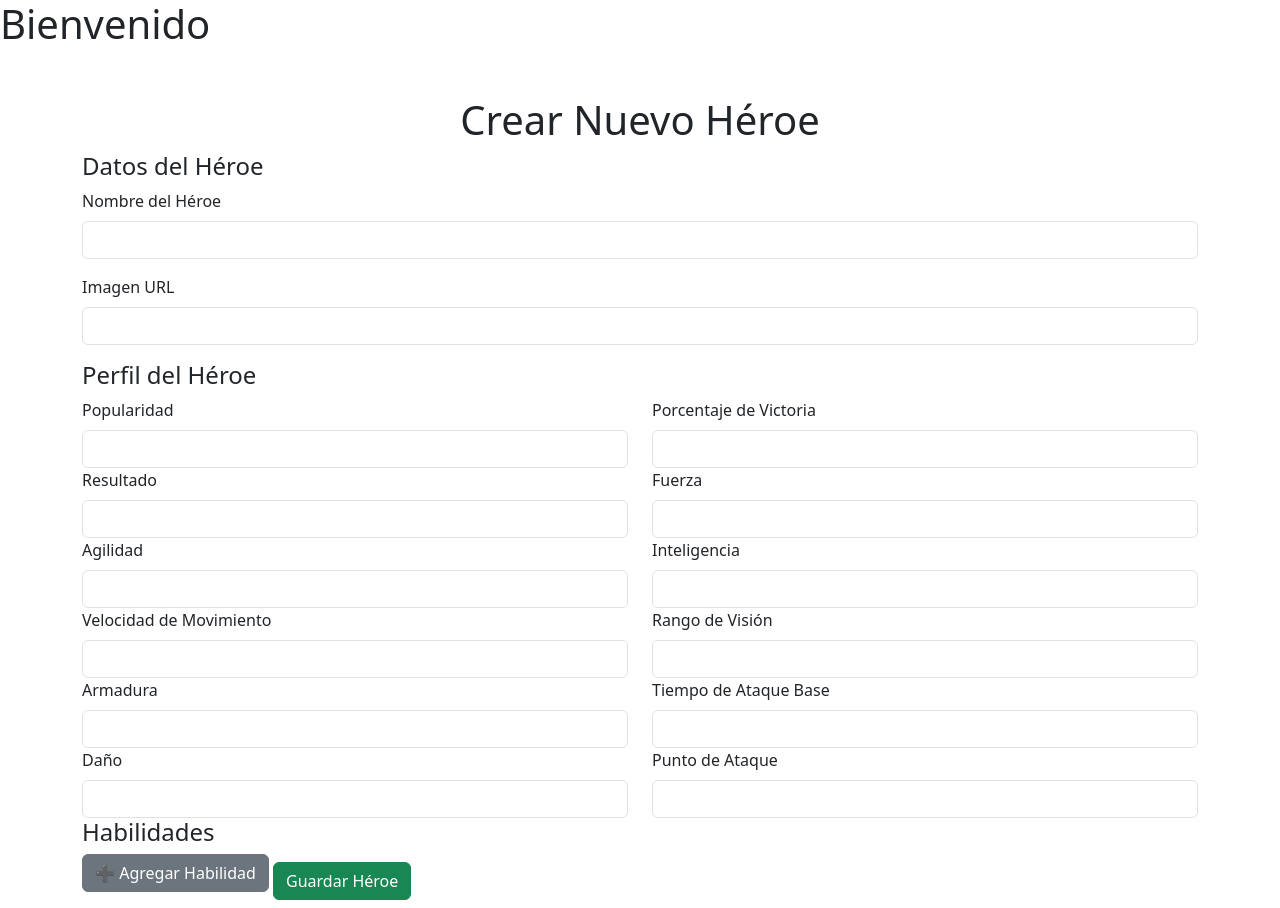
After one commit to Cristian-Calderon/webscraping, a PHP site: template public/templates/crear_heroes.html.twig in a window 1280 px wide. The commit adds this page. Run offline with PHP 8.4, Linux system fonts and the light colour scheme; the template is opened without the code that fills it, so the values that code supplies are empty; some libraries are stand-ins or nearby versions.

Commit message:
Agregar nuevo heroe

```diff
--- a/public/index.php
+++ b/public/index.php
@@ -32,7 +32,8 @@ $routes = [
     'heroes' => 'heroes.html.twig',
     'detalle_heroe' => 'detalle_heroe.html.twig',
     'objetos' => 'objetos.html.twig',
-    'detalle_objeto' => 'detalle_objeto.html.twig'
+    'detalle_objeto' => 'detalle_objeto.html.twig',
+    'crear_heroe' => 'crear_heroes.html.twig'  // ✅ Nueva ruta añadida
 ];
 
 // 🔹 Si la ruta es "detalle_heroe", obtener información desde la API
@@ -87,7 +88,7 @@ if ($request_uri === 'detalle_objeto') {
 }
 
 // 🔹 Validación de autenticación para rutas protegidas
-if (in_array($request_uri, ['dashboard', 'admin', 'heroes'])) {
+if (in_array($request_uri, ['dashboard', 'admin', 'heroes', 'crear_heroe'])) {
     $token = $_COOKIE['auth_token'] ?? null;
     if (!$token) {
         error_log("🔴 DEBUG: Redirigiendo a login, token no presente.");
--- /dev/null
+++ b/public/templates/base_crear.html.twig
@@ -0,0 +1,20 @@
+<!DOCTYPE html>
+<html lang="es">
+<head>
+    <meta charset="UTF-8">
+    <meta name="viewport" content="width=device-width, initial-scale=1.0">
+    <title>{% block title %}Mi Aplicación{% endblock %}</title>
+    <link href="https://cdn.jsdelivr.net/npm/bootstrap@5.3.0/dist/css/bootstrap.min.css" rel="stylesheet">
+</head>
+<body>
+    <header>
+        <h1>Bienvenido</h1>
+    </header>
+    <main>
+        {% block content %}{% endblock %}
+    </main>
+
+        <!-- Bootstrap JS -->
+    <script src="https://cdn.jsdelivr.net/npm/bootstrap@5.3.0/dist/js/bootstrap.bundle.min.js"></script>
+</body>
+</html>
--- /dev/null
+++ b/public/templates/crear_heroes.html.twig
@@ -0,0 +1,158 @@
+{% extends "base_crear.html.twig" %}
+
+{% block title %}Crear Héroe{% endblock %}
+
+{% block content %}
+
+<div class="container mt-5">
+    <h1 class="text-center">Crear Nuevo Héroe</h1>
+
+    <form id="crearHeroeForm">
+        <!-- Datos del Héroe -->
+        <h4>Datos del Héroe</h4>
+        <div class="mb-3">
+            <label for="nombre" class="form-label">Nombre del Héroe</label>
+            <input type="text" class="form-control" id="nombre" required>
+        </div>
+        <div class="mb-3">
+            <label for="link_img" class="form-label">Imagen URL</label>
+            <input type="text" class="form-control" id="link_img" required>
+        </div>
+
+        <!-- Perfil del Héroe -->
+        <h4>Perfil del Héroe</h4>
+        <div class="row">
+            <div class="col-md-6">
+                <label for="popularidad" class="form-label">Popularidad</label>
+                <input type="text" class="form-control" id="popularidad" required>
+            </div>
+            <div class="col-md-6">
+                <label for="porcentaje_victoria" class="form-label">Porcentaje de Victoria</label>
+                <input type="text" class="form-control" id="porcentaje_victoria" required>
+            </div>
+            <div class="col-md-6">
+                <label for="resultado" class="form-label">Resultado</label>
+                <input type="text" class="form-control" id="resultado" required>
+            </div>
+            <div class="col-md-6">
+                <label for="fuerza" class="form-label">Fuerza</label>
+                <input type="text" class="form-control" id="fuerza" required>
+            </div>
+            <div class="col-md-6">
+                <label for="agilidad" class="form-label">Agilidad</label>
+                <input type="text" class="form-control" id="agilidad" required>
+            </div>
+            <div class="col-md-6">
+                <label for="inteligencia" class="form-label">Inteligencia</label>
+                <input type="text" class="form-control" id="inteligencia" required>
+            </div>
+            <div class="col-md-6">
+                <label for="velocidad_movimiento" class="form-label">Velocidad de Movimiento</label>
+                <input type="text" class="form-control" id="velocidad_movimiento" required>
+            </div>
+            <div class="col-md-6">
+                <label for="rango_vision" class="form-label">Rango de Visión</label>
+                <input type="text" class="form-control" id="rango_vision" required>
+            </div>
+            <div class="col-md-6">
+                <label for="armadura" class="form-label">Armadura</label>
+                <input type="text" class="form-control" id="armadura" required>
+            </div>
+            <div class="col-md-6">
+                <label for="tiempo_ataque_base" class="form-label">Tiempo de Ataque Base</label>
+                <input type="text" class="form-control" id="tiempo_ataque_base" required>
+            </div>
+            <div class="col-md-6">
+                <label for="damage" class="form-label">Daño</label>
+                <input type="text" class="form-control" id="damage" required>
+            </div>
+            <div class="col-md-6">
+                <label for="punto_ataque" class="form-label">Punto de Ataque</label>
+                <input type="text" class="form-control" id="punto_ataque" required>
+            </div>
+        </div>
+
+        <!-- Habilidades -->
+        <h4>Habilidades</h4>
+        <div id="habilidades-container"></div>
+        <button type="button" class="btn btn-secondary mb-3" onclick="agregarHabilidad()">➕ Agregar Habilidad</button>
+
+        <button type="submit" class="btn btn-success">Guardar Héroe</button>
+    </form>
+</div>
+
+<script>
+    // Función para agregar nuevas habilidades dinámicamente al formulario
+    function agregarHabilidad() {
+        const container = document.getElementById("habilidades-container");
+
+        const habilidadHTML = `
+            <div class="habilidad-row border p-3 mb-2">
+                <label>Nombre de la Habilidad</label>
+                <input type="text" class="form-control mb-2 nombre-habilidad" placeholder="Ej: Golpe Fuerte" required>
+
+                <label>Descripción</label>
+                <input type="text" class="form-control mb-2 descripcion-habilidad" placeholder="Ej: Aumenta el daño" required>
+
+                <label>Imagen URL</label>
+                <input type="text" class="form-control mb-2 imagen-habilidad" placeholder="Ej: https://link_imagen.com" required>
+
+                <button type="button" class="btn btn-danger btn-sm mt-2" onclick="this.parentElement.remove()">❌ Quitar</button>
+            </div>
+        `;
+        container.insertAdjacentHTML("beforeend", habilidadHTML);
+    }
+
+    // Manejo del envío del formulario
+    document.getElementById("crearHeroeForm").addEventListener("submit", function(event) {
+        event.preventDefault();
+
+        let habilidades = [];
+        document.querySelectorAll(".habilidad-row").forEach(row => {
+            habilidades.push({
+                nombre_habilidad: row.querySelector(".nombre-habilidad").value,
+                descripcion: row.querySelector(".descripcion-habilidad").value,
+                imagen: row.querySelector(".imagen-habilidad").value
+            });
+        });
+
+        const heroData = {
+            nombre: document.getElementById("nombre").value,
+            link_img: document.getElementById("link_img").value,
+            perfil: {
+                popularidad: document.getElementById("popularidad").value,
+                porcentaje_victoria: document.getElementById("porcentaje_victoria").value,
+                resultado: document.getElementById("resultado").value,
+                fuerza: document.getElementById("fuerza").value,
+                agilidad: document.getElementById("agilidad").value,
+                inteligencia: document.getElementById("inteligencia").value,
+                velocidad_movimiento: document.getElementById("velocidad_movimiento").value,
+                rango_vision: document.getElementById("rango_vision").value,
+                armadura: document.getElementById("armadura").value,
+                tiempo_ataque_base: document.getElementById("tiempo_ataque_base").value,
+                damage: document.getElementById("damage").value,
+                punto_ataque: document.getElementById("punto_ataque").value
+            },
+            habilidades: habilidades
+        };
+
+        fetch("/api/api.php?resource=heroes", {
+            method: "POST",
+            headers: { "Content-Type": "application/json" },
+            body: JSON.stringify(heroData)
+        })
+        .then(response => response.json())
+        .then(data => {
+            if (data.success) {
+                alert("Héroe creado correctamente");
+                window.location.href = "/heroes";
+            } else {
+                alert("Error al crear héroe: " + data.error);
+            }
+        })
+        .catch(error => console.error("Error al crear héroe:", error));
+    });
+</script>
+
+
+{% endblock %}
```
Also changed, not shown: public/api/api.php (+53 -37 lines), public/templates/heroes.html.twig (+28 -4 lines).
